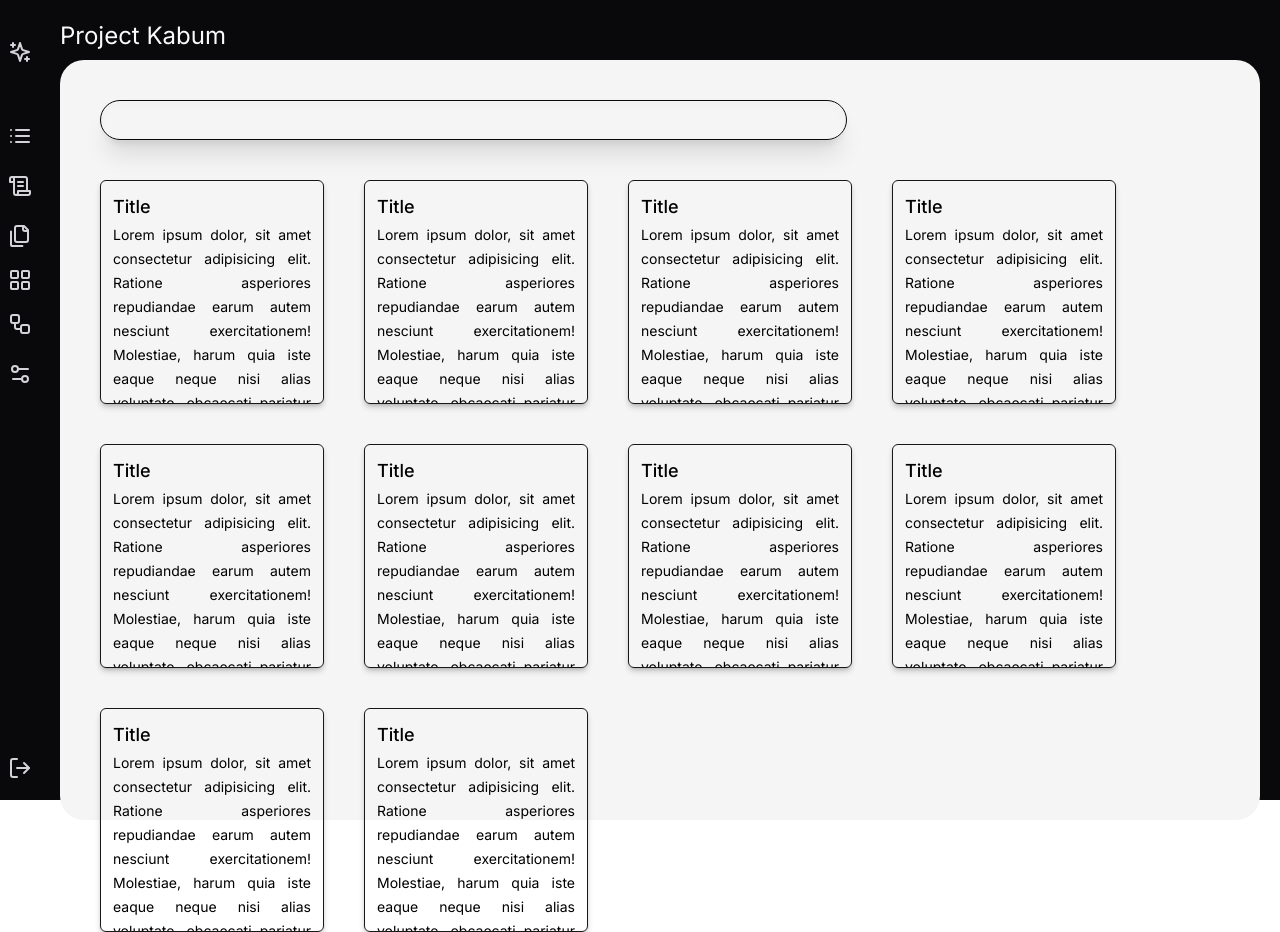
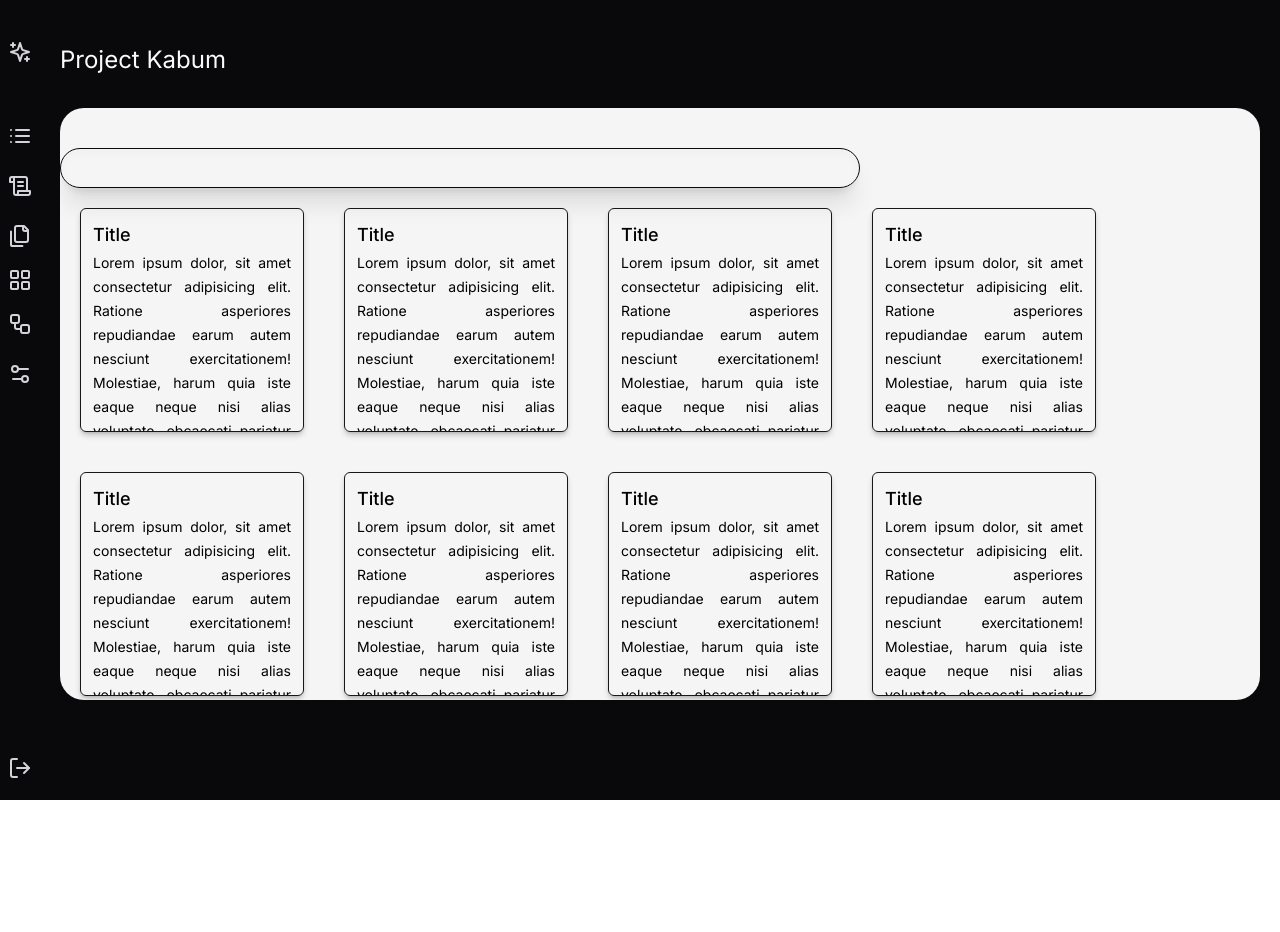
Before and after one commit to IsaacGSS/is-space, a Next.js app: page /notion in a window 1280 px wide. After the commit the page ends 800 px from the top, so only its background shows below. Built offline with nearby package versions, Linux system fonts and the light colour scheme.

Commit message:
correcao

```diff
--- a/src/app/layout.tsx
+++ b/src/app/layout.tsx
@@ -21,7 +21,7 @@ export default function RootLayout({
 }>) {
   return (
     <html lang='pt-BR'>
-      <body className={`${inter.className} ${roboto_mono} inline-flex ml-10`}>
+      <body className={`${inter.className} ${roboto_mono} flex ml-10`}>
         <CommandBar key={'sd'} />
         {children}
       </body>
--- a/src/app/notion/page.tsx
+++ b/src/app/notion/page.tsx
@@ -3,15 +3,15 @@ import Link from 'next/link'
 export default function NodtionTiptap() {
   return (
     <>
-      <section className='w-full h-screen p-5 flex flex-col bg-zinc-950 gap-2'>
+      <section className='w-full max-h-screen p-5 pb-10  flex flex-col bg-zinc-950 gap-2'>
         <section className='h-20 w-full text-neutral-50 inline-flex items-center'>
-          <span className='text-2xl font-inter '>Project Kabum</span>
+          <span className='text-2xl font-inter'>Project Kabum</span>
         </section>
 
-        <section className='space-y-10 p-10 bg-neutral-100 w-full h-full rounded-3xl'>
-          <div className='w-2/3 rounded-full shadow-xl drop-shadow-md shadow-zinc-950/10 h-10 border border-zinc-950'></div>
-          <section className='flex flex-wrap items-end gap-10'>
-            {Array.from({ length: 10 }).map((value, index) => (
+        <section className='h-4/5 p-10 px-0 bg-neutral-100 w-full rounded-3xl overflow-hidden'>
+          <div className='w-2/3 rounded-full shadow-xl drop-shadow-md shadow-zinc-950/10 h-10 border border-zinc-950 '></div>
+          <section className='h-full p-5 flex flex-wrap items-end gap-10 overflow-y-scroll'>
+            {Array.from({ length: 20 }).map((value, index) => (
               <Link key={index} href={'/notion/edit'}>
                 <div className='size-56 border border-zinc-900 rounded-md shadow-md shadow-black/20 overflow-hidden p-3 text-justify '>
                   <span className='text-lg font-medium capitalize'>Title</span>
```
